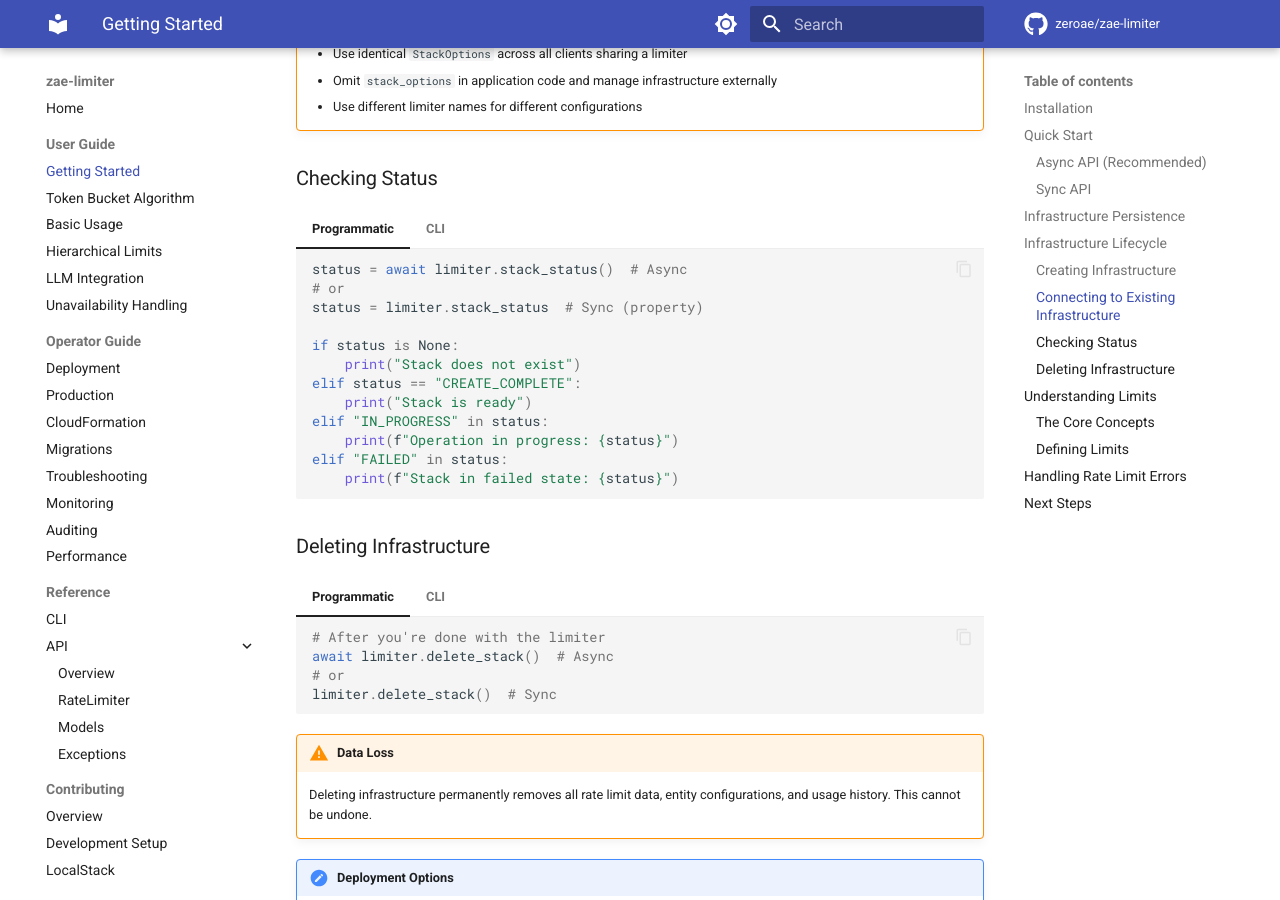
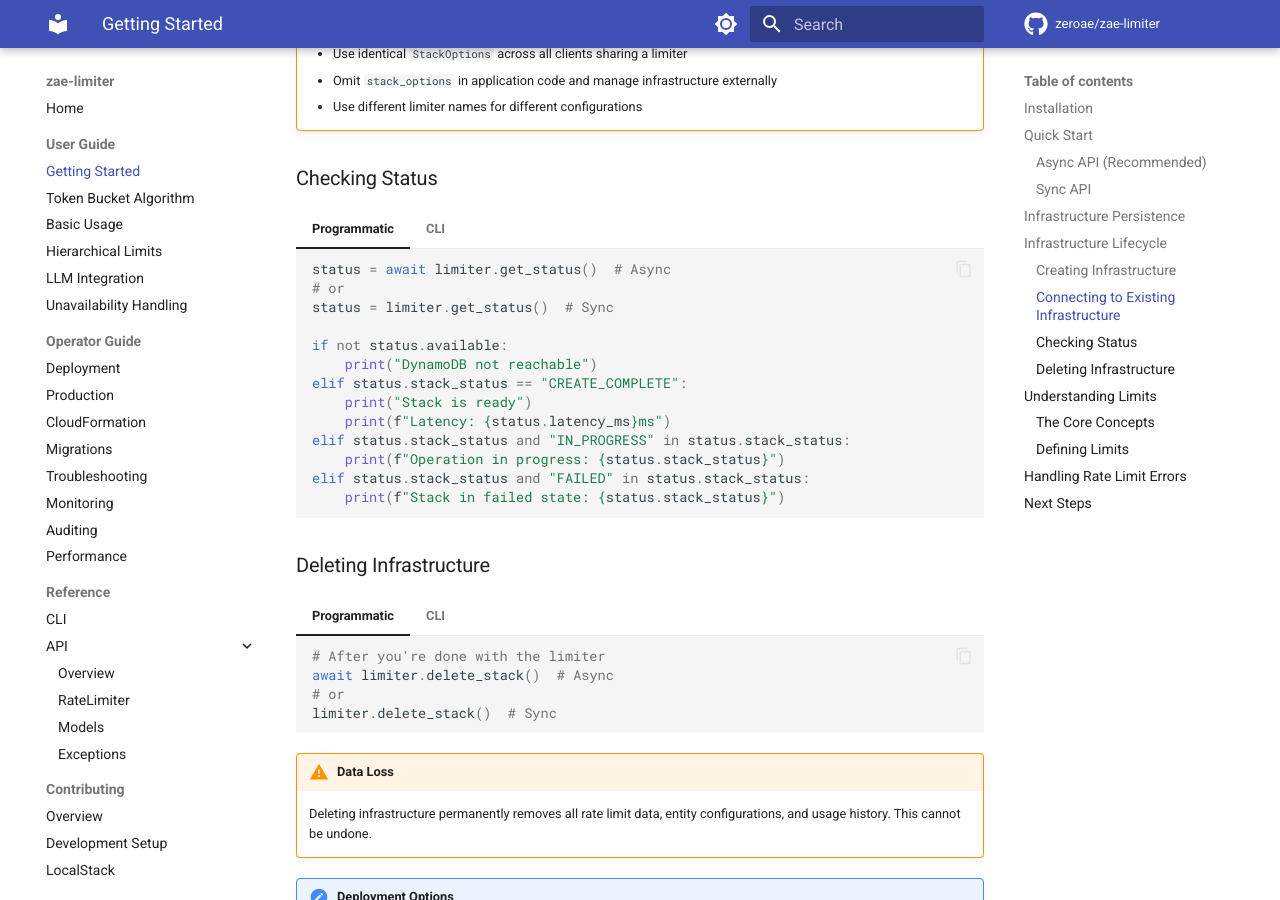
Before and after one commit to zeroae/zae-limiter, an MkDocs documentation site: the page built from docs/getting-started.md, in a window 1280 px wide and 900 px high, scrolled down 2768 px. Built offline with MkDocs 1.6.1 and Material for MkDocs 9.7.7, drawn with Linux system fonts in a browser that asks for light colours; comment, search, counter and statistics services are not loaded; the version menu is left out.

Commit message:
📝 docs: update getting-started.md to use get_status() method
Replace deprecated stack_status() method with the new get_status() method
that returns a Status dataclass with comprehensive infrastructure information.

Closes #121

Co-Authored-By: Claude Opus 4.5 <noreply@anthropic.com>

````diff
--- a/docs/getting-started.md
+++ b/docs/getting-started.md
@@ -152,18 +152,19 @@ This is useful when infrastructure is managed separately (e.g., via CLI or Terra
 === "Programmatic"
 
     ```python
-    status = await limiter.stack_status()  # Async
+    status = await limiter.get_status()  # Async
     # or
-    status = limiter.stack_status  # Sync (property)
+    status = limiter.get_status()  # Sync
 
-    if status is None:
-        print("Stack does not exist")
-    elif status == "CREATE_COMPLETE":
+    if not status.available:
+        print("DynamoDB not reachable")
+    elif status.stack_status == "CREATE_COMPLETE":
         print("Stack is ready")
-    elif "IN_PROGRESS" in status:
-        print(f"Operation in progress: {status}")
-    elif "FAILED" in status:
-        print(f"Stack in failed state: {status}")
+        print(f"Latency: {status.latency_ms}ms")
+    elif status.stack_status and "IN_PROGRESS" in status.stack_status:
+        print(f"Operation in progress: {status.stack_status}")
+    elif status.stack_status and "FAILED" in status.stack_status:
+        print(f"Stack in failed state: {status.stack_status}")
     ```
 
 === "CLI"
````
